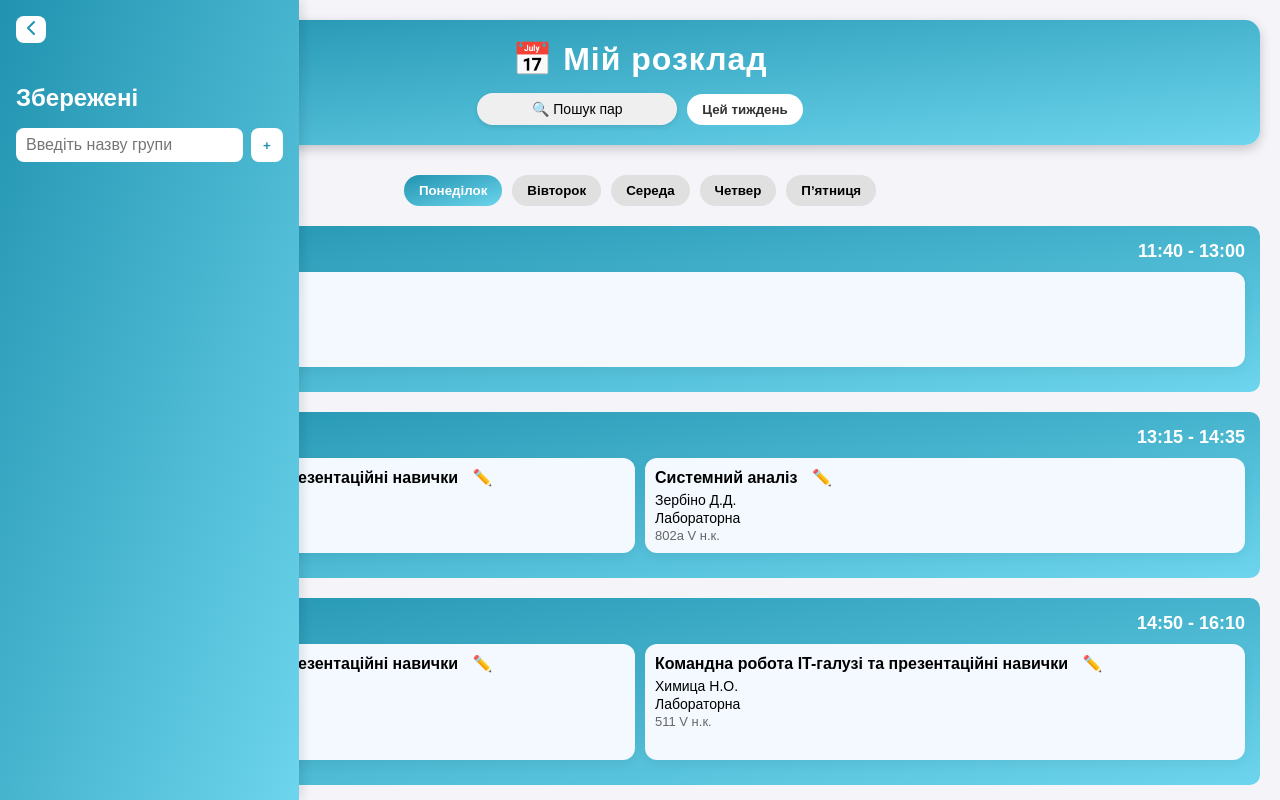
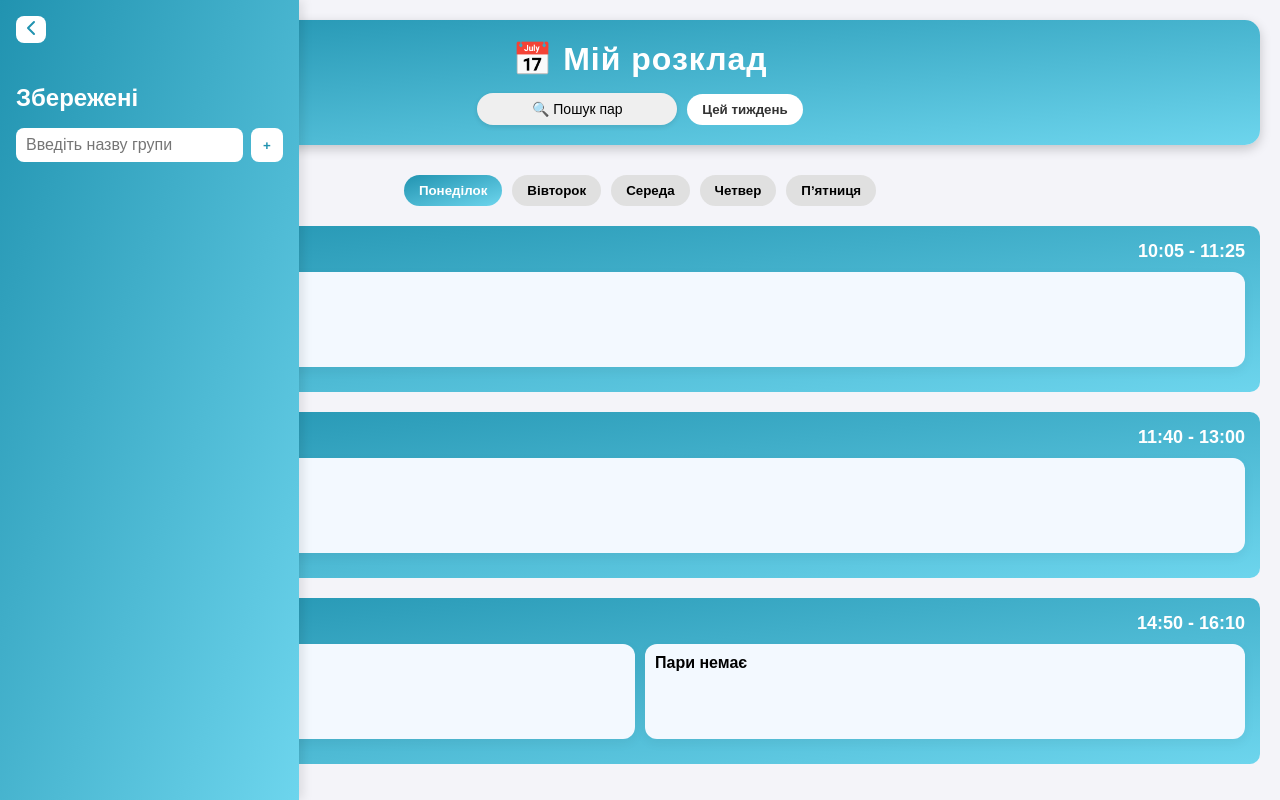
Before and after one commit to Sviatdev5/timetable, a React (Create React App) app: page / in a window 1280 px wide. Built offline with nearby package versions, Linux system fonts and the light colour scheme.

Commit message:
add all days of timetable

```diff
--- a/src/Schedule.css
+++ b/src/Schedule.css
@@ -173,3 +173,18 @@
   cursor: pointer;
   font-size: 1rem;
 }
+
+.empty-subject-card {
+  background-color: #f5f5f5;
+  border: 2px dashed #ccc;
+  color: #777;
+  display: flex;
+  justify-content: center;
+  align-items: center;
+  font-style: italic;
+}
+
+.no-class {
+  font-size: 14px;
+  text-align: center;
+}
--- a/src/Schedule.js
+++ b/src/Schedule.js
@@ -5,14 +5,63 @@ import { useNavigate } from "react-router-dom";
 const weeklySchedule = {
   Понеділок: [
     {
+      pair: "2 пара",
+      time: "10:05 - 11:25",
+      subjects: [
+        {
+          title: "Системний аналіз",
+          teacher: "Ковівчак Я.В.",
+          type: "Лекція",
+          room: "807 V н.к.",
+          subgroup: 1,
+          numerator: true,
+          denominator: true,
+        },
+      ],
+    },
+    {
       pair: "3 пара",
       time: "11:40 - 13:00",
       subjects: [
         {
+          title: "Комп'ютерні мережі",
+          teacher: "Обельовська К.М.",
+          type: "Лекція",
+          room: "807 V н.к.",
+          subgroup: 1,
+          numerator: true,
+        },
+      ],
+    },
+    {
+      pair: "4 пара",
+      time: "14:50 - 16:10",
+      subjects: [
+        {
+          title: "Дослідження операцій",
+          teacher: "Ріпак Н.С.",
+          type: "Лабораторна",
+          room: "803 V н.к.",
+          subgroup: 1,
+          denominator: true,
+        },
+        {},
+      ],
+    },
+  ],
+  Вівторок: [
+    {
+      pair: "3 пара",
+      time: "11:40 - 13:00",
+      subjects: [
+        {},
+        {
           title: "Дослідження операцій",
           teacher: "Рудавський Д.В.",
           type: "Лабораторна",
-          room: "8046 V н.к.",
+          room: "804B V н.к.",
+          numerator: true,
+          subgroup: 2,
         },
       ],
     },
@@ -21,17 +70,13 @@ const weeklySchedule = {
       time: "13:15 - 14:35",
       subjects: [
         {
-          title: "Командна робота IT-галузі та презентаційні навички",
+          title: "Командна робота ІТ-галузі та презентаційні навички",
           teacher: "Батюк А.Є.",
           type: "Лекція",
           room: "807 V н.к.",
+          numerator: true,
+          subgroup: 1,
         },
-        {
-          title: "Системний аналіз",
-          teacher: "Зербіно Д.Д.",
-          type: "Лабораторна",
-          room: "802а V н.к.",
-        }
       ],
     },
     {
@@ -39,26 +84,107 @@ const weeklySchedule = {
       time: "14:50 - 16:10",
       subjects: [
         {
-          title: "Командна робота IT-галузі та презентаційні навички",
+          title: "Командна робота ІТ-галузі та презентаційні навички",
           teacher: "Мельник Р.В.",
           type: "Лабораторна",
-          room: "107а V н.к.",
-          online: true,
+          room: "107А V н.к.",
+          subgroup: 1,
         },
         {
-          title: "Командна робота IT-галузі та презентаційні навички",
-          teacher: "Химица Н.О.",
+          title: "Командна робота ІТ-галузі та презентаційні навички",
+          teacher: "Химиця Н.О.",
           type: "Лабораторна",
           room: "511 V н.к.",
+          subgroup: 2,
         },
       ],
     },
   ],
-  Вівторок: [],
-  Середа: [],
-  Четвер: [],
+  Середа: [
+    {
+      pair: "1 пара",
+      time: "08:30 - 09:50",
+      subjects: [
+        {
+          title: "Комп'ютерні мережі",
+          teacher: "Антонів В.Я.",
+          type: "Лабораторна",
+          room: "803 V н.к.",
+          subgroup: 1,
+        },
+        {
+          title: "Вебтехнології та розробка вебзастосувань",
+          teacher: "Арбузов М.В.",
+          type: "Лабораторна",
+          room: "804Г V н.к.",
+          subgroup: 2,
+        },
+      ],
+    },
+    {
+      pair: "2 пара",
+      time: "10:05 - 11:25",
+      subjects: [
+        {
+          title: "Вебтехнології та розробка вебзастосувань",
+          teacher: "Троєн О.А.",
+          type: "Лабораторна",
+          room: "804Г V н.к.",
+          subgroup: 1,
+        },
+        {
+          title: "Комп'ютерні мережі",
+          teacher: "Антонів В.Я.",
+          type: "Лабораторна",
+          room: "803 V н.к.",
+          subgroup: 2,
+        },
+      ],
+    },
+    {
+      pair: "3 пара",
+      time: "11:40 - 13:00",
+      subjects: [
+        {
+          title: "Системний аналіз",
+          teacher: "Дубук В.І.",
+          type: "Практична",
+          room: "311 V н.к.",
+          subgroup: 1,
+        },
+      ],
+    },
+  ],
+  Четвер: [
+  {
+    pair: "1 пара",
+    time: "08:30 - 09:50",
+    subjects: [
+      {
+        title: "Вебтехнології та розробка вебзастосувань",
+        teacher: "Казарян А.Г.",
+        type: "Лекція",
+        room: "807 V н.к.",
+      },
+    ],
+  },
+  {
+    pair: "2 пара",
+    time: "10:05 - 11:25",
+    subjects: [
+      {
+        title: "Дослідження операцій",
+        teacher: "Казимира І.Я.",
+        type: "Лекція",
+        room: "807 V н.к.",
+      },
+    ],
+  },
+],
+
   Пʼятниця: [],
 };
+
 
 const Schedule = () => {
   const [selectedDay, setSelectedDay] = useState("Понеділок");
@@ -67,6 +193,8 @@ const Schedule = () => {
   const [editingIndex, setEditingIndex] = useState(null);
   const [editValues, setEditValues] = useState({});
   const navigate = useNavigate();
+
+  const isNumeratorWeek = week === "Цей тиждень";
 
   const startEditing = (pairIndex, subjectIndex, subject) => {
     setEditingIndex(`${pairIndex}-${subjectIndex}`);
@@ -85,10 +213,77 @@ const Schedule = () => {
   };
 
   const filteredLessons = weeklySchedule[selectedDay].filter((lesson) =>
-    lesson.subjects.some((subj) =>
-      subj.title.toLowerCase().includes(searchTerm.toLowerCase())
+    lesson.subjects.some(
+      (subj) => subj.title && subj.title.toLowerCase().includes(searchTerm.toLowerCase())
     )
   );
+
+  const renderSubject = (subj, index, pairIndex) => {
+    const isEditing = editingIndex === `${pairIndex}-${index}`;
+
+    // Перевірка: чи ця пара показується на цьому тижні
+    const shouldShow =
+      (isNumeratorWeek && subj.numerator !== false) ||
+      (!isNumeratorWeek && subj.denominator !== false);
+
+    if (!subj.title || !shouldShow) {
+      return (
+        <div key={index} className="subject-card empty-card">
+          <div className="subject-title">Пари немає</div>
+        </div>
+      );
+    }
+
+    return (
+      <div key={index} className="subject-card">
+        {isEditing ? (
+          <>
+            <input
+              type="text"
+              value={editValues.title}
+              onChange={(e) => setEditValues({ ...editValues, title: e.target.value })}
+            />
+            <input
+              type="text"
+              value={editValues.teacher}
+              onChange={(e) => setEditValues({ ...editValues, teacher: e.target.value })}
+            />
+            <input
+              type="text"
+              value={editValues.type}
+              onChange={(e) => setEditValues({ ...editValues, type: e.target.value })}
+            />
+            <input
+              type="text"
+              value={editValues.room}
+              onChange={(e) => setEditValues({ ...editValues, room: e.target.value })}
+            />
+            <div className="edit-buttons">
+              <button onClick={() => saveEditing(pairIndex, index)}>💾</button>
+              <button onClick={cancelEditing}>❌</button>
+            </div>
+          </>
+        ) : (
+          <>
+            <div className="subject-title">
+              {subj.title}
+              <button onClick={() => startEditing(pairIndex, index, subj)} className="edit-btn">
+                ✏️
+              </button>
+            </div>
+            <div className="subject-info">{subj.teacher}</div>
+            <div className="subject-info">{subj.type}</div>
+            <div className="subject-room">{subj.room}</div>
+            {subj.online && (
+              <a href="#" className="online-link">
+                URL онлайн заняття
+              </a>
+            )}
+          </>
+        )}
+      </div>
+    );
+  };
 
   return (
     <div className="schedule-container">
@@ -96,53 +291,42 @@ const Schedule = () => {
         <h1>📅 Мій розклад</h1>
         <div className="header-controls">
           <button className="search" onClick={() => navigate("/search")}>🔍 Пошук пар</button>
-          <button className="week-toggle" onClick={() => setWeek(week === "Цей тиждень" ? "Наступний тиждень" : "Цей тиждень")}>{week}</button>
+          <button
+            className="week-toggle"
+            onClick={() =>
+              setWeek(week === "Цей тиждень" ? "Наступний тиждень" : "Цей тиждень")
+            }
+          >
+            {week}
+          </button>
         </div>
       </header>
 
       <div className="day-switcher">
         {Object.keys(weeklySchedule).map((day) => (
-          <button key={day} onClick={() => setSelectedDay(day)} className={selectedDay === day ? "active-day" : ""}>{day}</button>
+          <button
+            key={day}
+            onClick={() => setSelectedDay(day)}
+            className={selectedDay === day ? "active-day" : ""}
+          >
+            {day}
+          </button>
         ))}
       </div>
 
       {weeklySchedule[selectedDay].length === 0 ? (
         <p style={{ textAlign: "center", color: "#777" }}>Пар немає</p>
       ) : (
-        weeklySchedule[selectedDay].map((lesson, index) => (
-          <div key={index} className="lesson-block">
+        weeklySchedule[selectedDay].map((lesson, pairIndex) => (
+          <div key={pairIndex} className="lesson-block">
             <div className="lesson-header">
               <span>{lesson.pair}</span>
               <span>{lesson.time}</span>
             </div>
             <div className="subjects">
-              {lesson.subjects.map((subj, i) => {
-                const isEditing = editingIndex === `${index}-${i}`;
-                return (
-                  <div key={i} className="subject-card">
-                    {isEditing ? (
-                      <>
-                        <input type="text" value={editValues.title} onChange={(e) => setEditValues({ ...editValues, title: e.target.value })} />
-                        <input type="text" value={editValues.teacher} onChange={(e) => setEditValues({ ...editValues, teacher: e.target.value })} />
-                        <input type="text" value={editValues.type} onChange={(e) => setEditValues({ ...editValues, type: e.target.value })} />
-                        <input type="text" value={editValues.room} onChange={(e) => setEditValues({ ...editValues, room: e.target.value })} />
-                        <div className="edit-buttons">
-                          <button onClick={() => saveEditing(index, i)}>💾</button>
-                          <button onClick={cancelEditing}>❌</button>
-                        </div>
-                      </>
-                    ) : (
-                      <>
-                        <div className="subject-title">{subj.title} <button onClick={() => startEditing(index, i, subj)} className="edit-btn">✏️</button></div>
-                        <div className="subject-info">{subj.teacher}</div>
-                        <div className="subject-info">{subj.type}</div>
-                        <div className="subject-room">{subj.room}</div>
-                        {subj.online && <a href="#" className="online-link">URL онлайн заняття</a>}
-                      </>
-                    )}
-                  </div>
-                );
-              })}
+              {lesson.subjects.map((subj, subjIndex) =>
+                renderSubject(subj, subjIndex, pairIndex)
+              )}
             </div>
           </div>
         ))
--- a/src/Sidebar.css
+++ b/src/Sidebar.css
@@ -139,3 +139,18 @@
   transform: scale(1.2);
   color: #ff6961;
 }
+
+.subgroup-toggle {
+  padding: 6px 12px;
+  border-radius: 8px;
+  font-weight: bold;
+  border: 1px solid #ccc;
+}
+
+.no-lesson {
+  background: #fbe8e8;
+  padding: 10px;
+  border-radius: 8px;
+  color: #a33;
+  font-weight: bold;
+}
```
